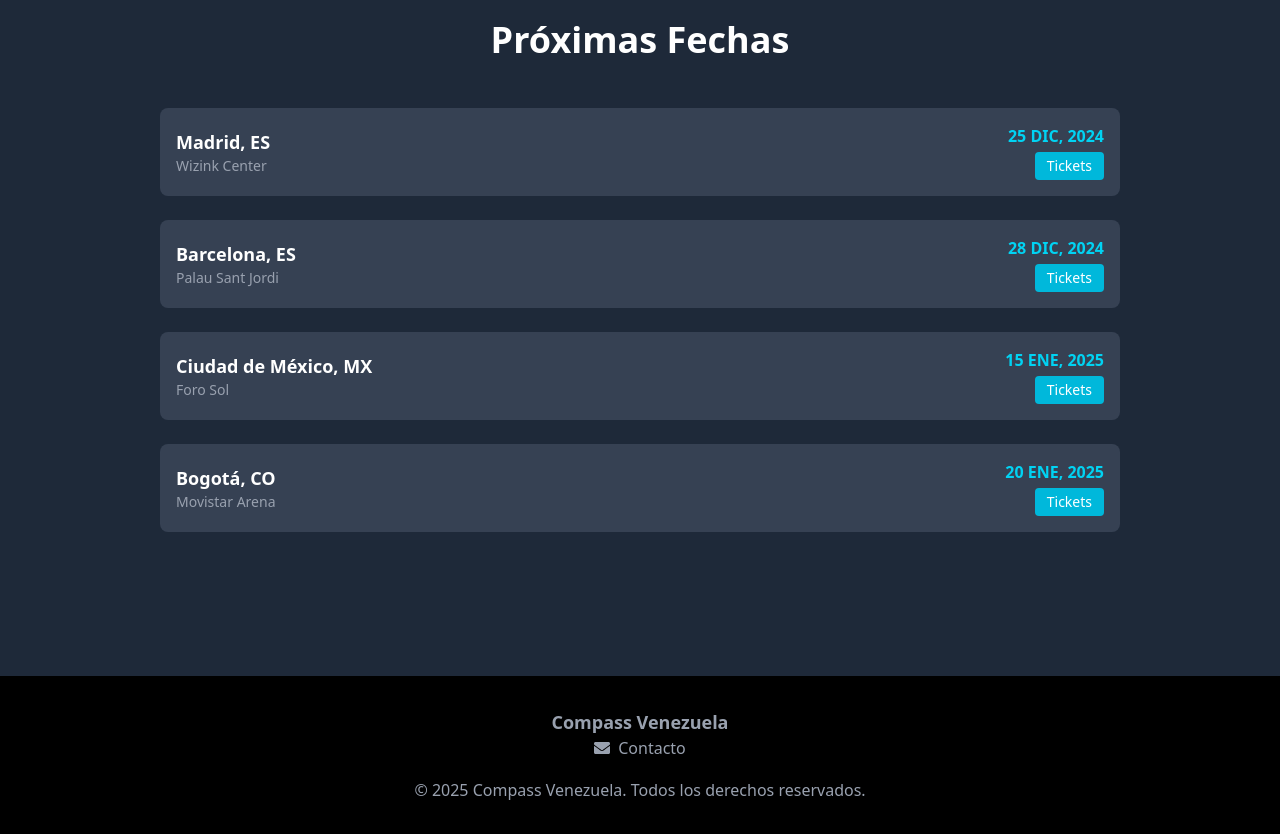
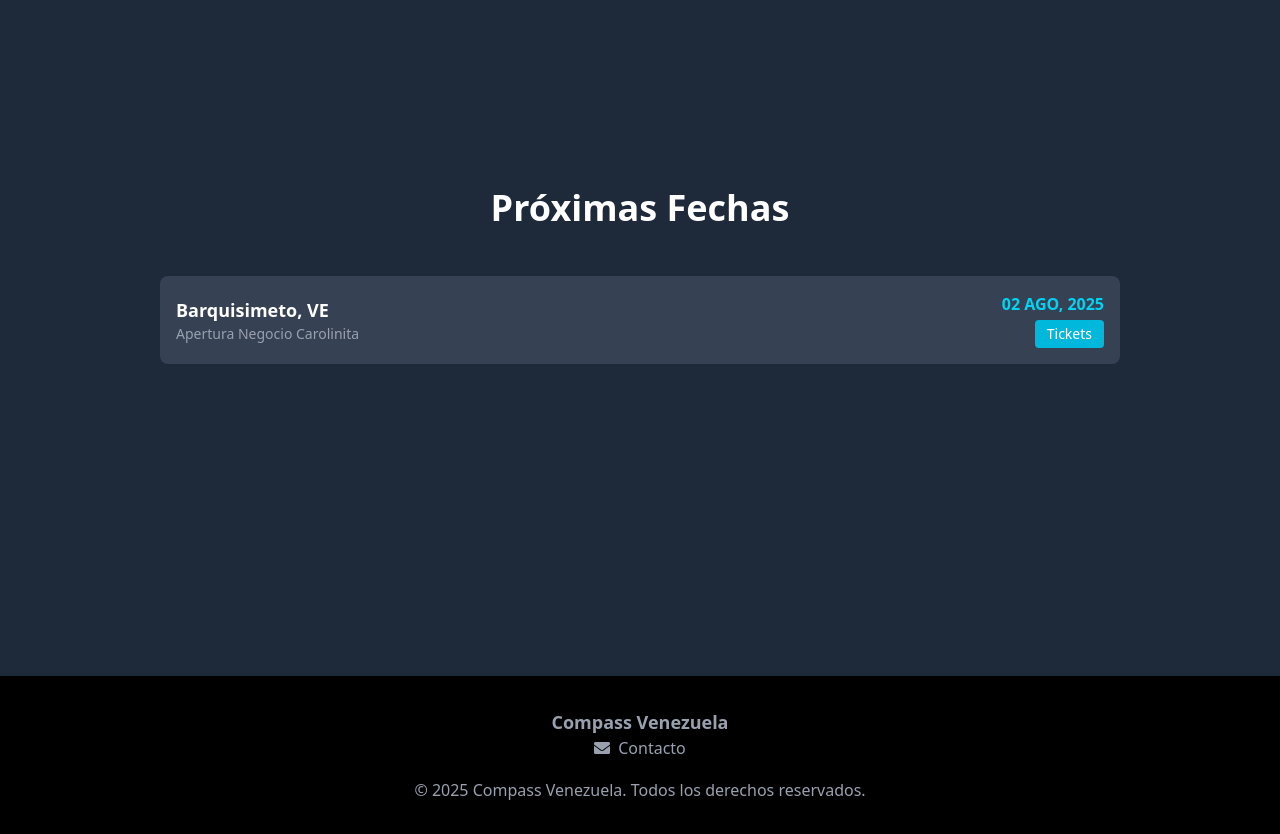
Before and after one commit to theghost1980/site, a React (Vite) app: page / in a window 1280 px wide. Shown: the part 3260-4094 px from the top of the page. Built offline with nearby package versions, Linux system fonts and the light colour scheme.

Commit message:
upd tour

```diff
--- a/src/components/TourSection.tsx
+++ b/src/components/TourSection.tsx
@@ -1,9 +1,9 @@
 export function TourSection() {
   const tourDates = [
-    { date: '25 DIC, 2024', city: 'Madrid, ES', venue: 'Wizink Center' },
-    { date: '28 DIC, 2024', city: 'Barcelona, ES', venue: 'Palau Sant Jordi' },
-    { date: '15 ENE, 2025', city: 'Ciudad de México, MX', venue: 'Foro Sol' },
-    { date: '20 ENE, 2025', city: 'Bogotá, CO', venue: 'Movistar Arena' },
+    { date: '02 AGO, 2025', city: 'Barquisimeto, VE', venue: 'Apertura Negocio Carolinita' },
+    // { date: '28 DIC, 2024', city: 'Barcelona, ES', venue: 'Palau Sant Jordi' },
+    // { date: '15 ENE, 2025', city: 'Ciudad de México, MX', venue: 'Foro Sol' },
+    // { date: '20 ENE, 2025', city: 'Bogotá, CO', venue: 'Movistar Arena' },
   ];
 
   return (
```
